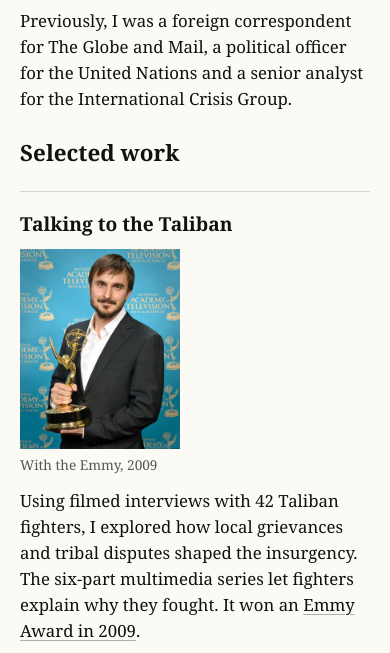
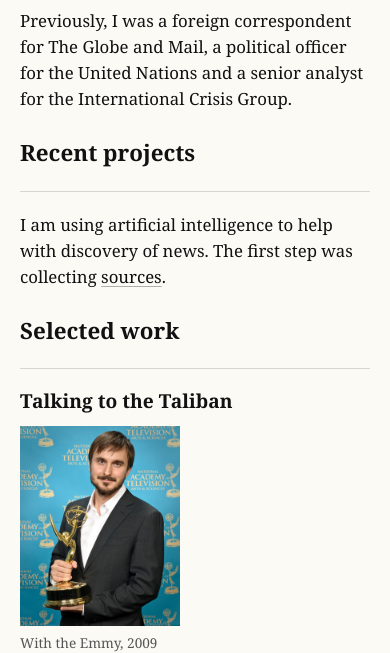
Before and after one commit to graemesmith-code/graemesmith.github.io, a plain HTML site: page index.html in a window 390 px wide. Shown: the part 209-862 px from the top of the page. Drawn offline with Linux system fonts and the light colour scheme.

Commit message:
Add Recent projects with a link to Rabbit

```diff
--- a/index.html
+++ b/index.html
@@ -63,7 +63,7 @@
     }
     .bio { max-width: 68ch; margin: 0; font-size: 1.05rem; }
     .bio + .bio { margin-top: 0.65rem; }
-    .selected-work { margin-top: 2rem; }
+    .selected-work, .recent-projects { margin-top: 2rem; }
     h2 {
       font-weight: 600;
       font-size: 1.4rem;
@@ -85,7 +85,7 @@
     }
     article > h3, article > .story { grid-column: 2; }
     article > figure, article > .photo-pair { grid-column: 1; grid-row: 1 / span 2; }
-    .selected-work > article {
+    .selected-work > article, .recent-projects > .story {
       border-top: 1px solid var(--line);
       margin-top: 1.5rem;
       padding-top: 1.5rem;
@@ -141,12 +141,12 @@
     @media (max-width: 640px) {
       .wrap { padding: 1rem 1.25rem 1.5rem; }
       header nav { margin-bottom: 1rem; }
-      .selected-work { margin-top: 1.5rem; }
+      .selected-work, .recent-projects { margin-top: 1.5rem; }
       article { display: block; }
       article > h3 { margin-bottom: 0.75rem; }
       article > figure, article > .photo-pair { margin-bottom: 0.85rem; }
       .portrait, .book-cover, .film-poster { max-width: 160px; }
-      .selected-work > article { margin-top: 1.25rem; padding-top: 1.25rem; }
+      .selected-work > article, .recent-projects > .story { margin-top: 1.25rem; padding-top: 1.25rem; }
     }
     @media (max-width: 560px) {
       .photo-pair { grid-template-columns: 1fr; grid-template-areas: "before" "after"; gap: 0.85rem; }
@@ -167,6 +167,11 @@
     <h1>Graeme Smith</h1>
     <p class="bio">Journalist and author based in Rome. I work on public-interest research with a focus on conflict and international affairs.</p>
     <p class="bio">Previously, I was a foreign correspondent for The Globe and Mail, a political officer for the United Nations and a senior analyst for the International Crisis Group.</p>
+
+    <section class="recent-projects" id="recent-projects" aria-labelledby="projects-heading">
+      <h2 id="projects-heading">Recent projects</h2>
+      <p class="story">I am using artificial intelligence to help with discovery of news. The first step was collecting <a href="/rabbit/">sources</a>.</p>
+    </section>
 
     <section class="selected-work" id="selected-work" aria-labelledby="work-heading">
       <h2 id="work-heading">Selected work</h2>
```
